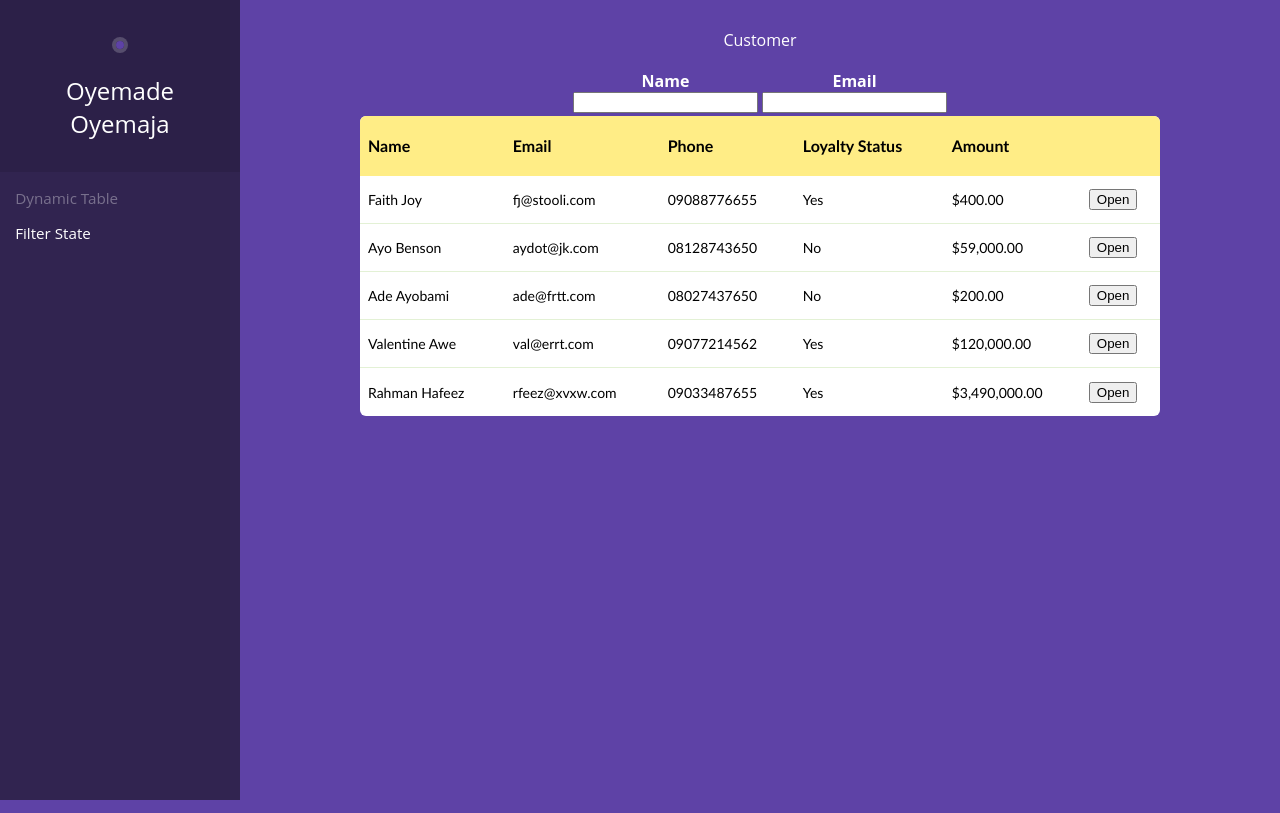
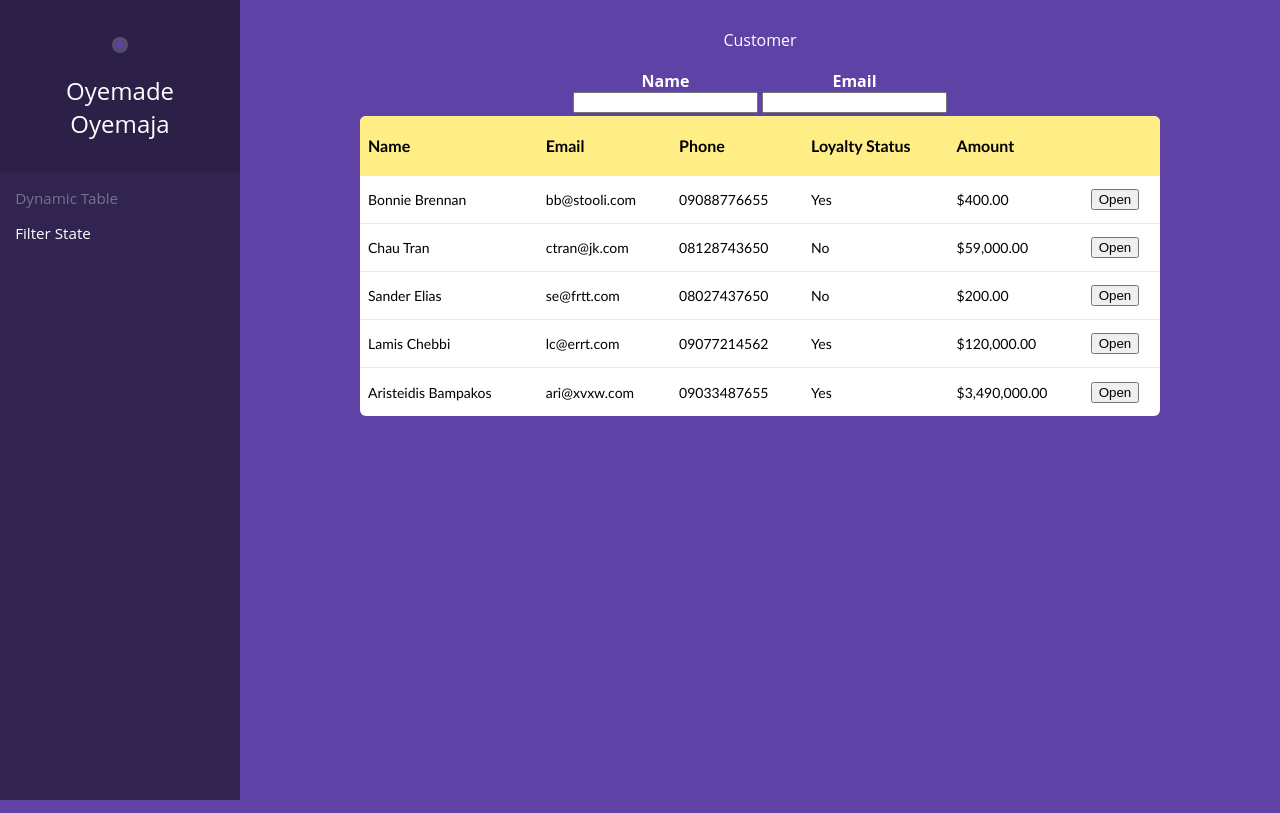
Before and after one commit to Oyemade/ng-sandbox, an Angular app: page /filterState in a window 1280 px wide. Built offline with nearby package versions, Linux system fonts and the light colour scheme.

Commit message:
update default path

```diff
--- a/src/app/app-routing.module.ts
+++ b/src/app/app-routing.module.ts
@@ -3,6 +3,11 @@ import { RouterModule, Routes } from '@angular/router';
 import { HomeComponent } from './home/home.component';
 
 const routes: Routes = [
+  {
+    path: '',
+    redirectTo: 'filterState',
+    pathMatch: 'full',
+  },
   {
     path: 'home',
     component: HomeComponent,
--- a/src/app/filter-state/table/table.component.ts
+++ b/src/app/filter-state/table/table.component.ts
@@ -21,40 +21,40 @@ export class TableComponent implements OnInit {
   // Customer data
   customers: Customer[] = [
     {
-      name: 'Faith Joy',
-      email: 'fj@stooli.com',
+      name: 'Bonnie Brennan',
+      email: 'bb@stooli.com',
       phone: '09088776655',
       loyaltyReward: true,
       totalSpent: 400,
       id: 1,
     },
     {
-      name: 'Ayo Benson',
-      email: 'aydot@jk.com',
+      name: 'Chau Tran',
+      email: 'ctran@jk.com',
       phone: '08128743650',
       loyaltyReward: false,
       totalSpent: 59000,
       id: 2,
     },
     {
-      name: 'Ade Ayobami',
-      email: 'ade@frtt.com',
+      name: 'Sander Elias',
+      email: 'se@frtt.com',
       phone: '08027437650',
       loyaltyReward: false,
       totalSpent: 200,
       id: 3,
     },
     {
-      name: 'Valentine Awe',
-      email: 'val@errt.com',
+      name: 'Lamis Chebbi',
+      email: 'lc@errt.com',
       phone: '09077214562',
       loyaltyReward: true,
       totalSpent: 120000,
       id: 4,
     },
     {
-      name: 'Rahman Hafeez',
-      email: 'rfeez@xvxw.com',
+      name: 'Aristeidis Bampakos',
+      email: 'ari@xvxw.com',
       phone: '09033487655 ',
       loyaltyReward: true,
       totalSpent: 3490000,
```
